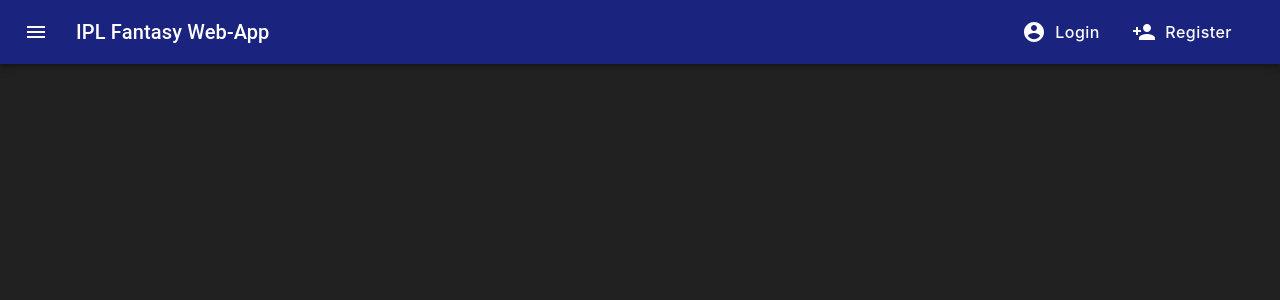
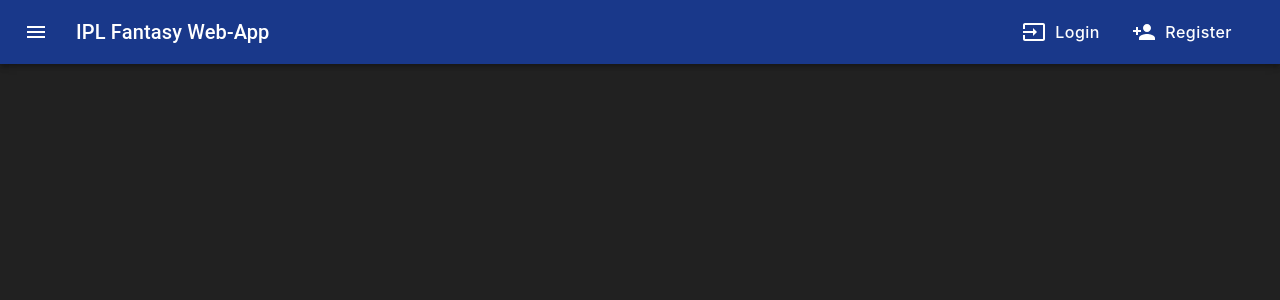
Before and after one commit to rkej/IPLFantasy, a React (Create React App) app in the folder frontend/: page / in a window 1280 px wide. Shown: the top 300 px of the page. Built offline with nearby package versions, Linux system fonts and the light colour scheme.

Commit message:
UI Updtate - Changed Login Icon, NavBar color to make it resonate to IPL colors.

```diff
--- a/frontend/src/NavBar.js
+++ b/frontend/src/NavBar.js
@@ -10,8 +10,7 @@ import { createMuiTheme } from '@material-ui/core/styles';
 import PropTypes from 'prop-types';
 import { ThemeProvider } from '@material-ui/styles';
 import PersonAddIcon from '@material-ui/icons/PersonAdd';
-import PersonOutlineIcon from '@material-ui/icons/PersonOutline';
-import LoginIcon from '@material-ui/icons/AccountCircle';
+import Input from '@material-ui/icons/Input';
 
 
 const styles = theme => ({
@@ -47,8 +46,6 @@ class NavBar extends Component {
                     '"Segoe UI Emoji"',
                     '"Segoe UI Symbol"',
                 ].join(','),
-
-
                 '&:active': {
                     boxShadow: 'none',
                 },
@@ -58,7 +55,7 @@ class NavBar extends Component {
         const theme = createMuiTheme({
             palette: {
                 primary: {
-                    main: '#1a237e',
+                    main: '#19388a',
                     contrastText: '#fff',
                 },
                 secondary: {
@@ -82,7 +79,7 @@ class NavBar extends Component {
                     <Typography variant="h6" className={classes.title}>
                         IPL Fantasy Web-App
           </Typography>
-                    <BootstrapButton varant = "extended" color="inherit" className={classes.menuButton} disableRipple><LoginIcon/>&nbsp;&nbsp;Login</BootstrapButton>
+                    <BootstrapButton varant = "extended" color="inherit" className={classes.menuButton} disableRipple><Input/>&nbsp;&nbsp;Login</BootstrapButton>
                     <BootstrapButton color="inherit" className={classes.menuButton} disableRipple><PersonAddIcon/>&nbsp;&nbsp;Register</BootstrapButton>
                 </Toolbar>
             </AppBar>
```
Also changed, not shown: 1 other file (tests, documents, lock files or other folders).
